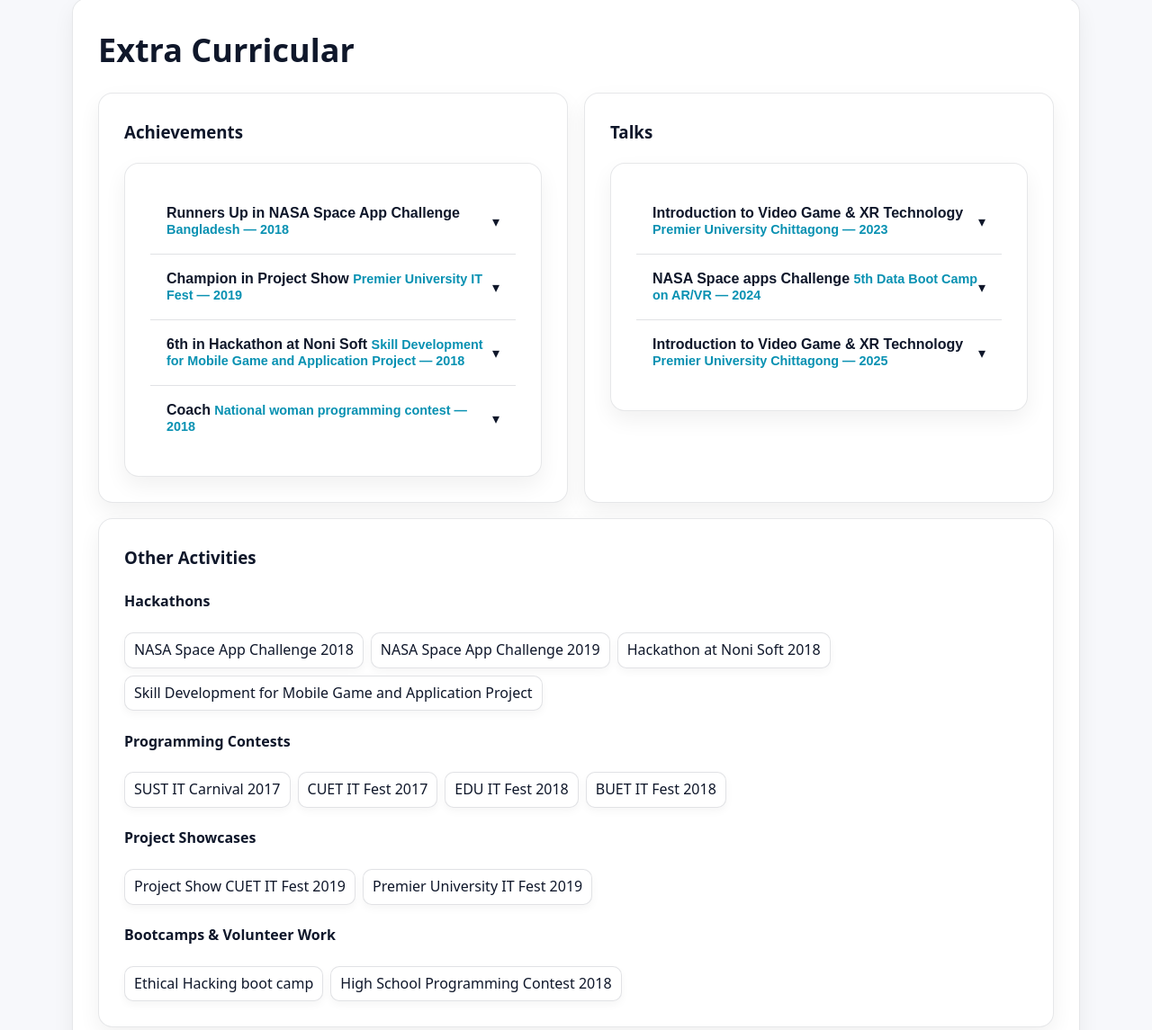
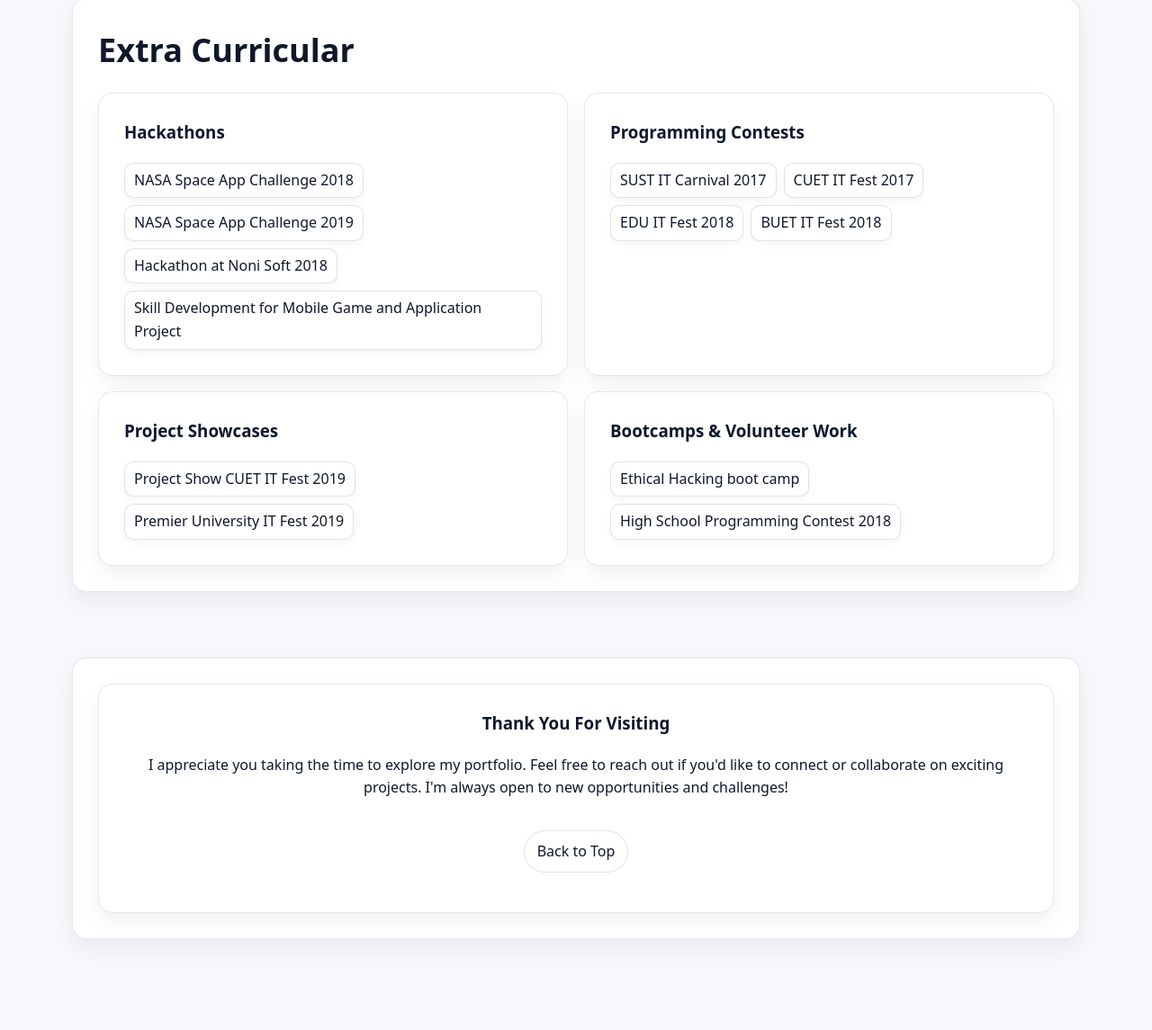
Before and after one commit to theaaa-studio/AAA_Personal_Portfolio, a plain HTML site: page index.html in a window 1280 px wide. Shown: the part 4309-5454 px from the top of the page at 90% size. After the commit the page ends 5389 px from the top, so only its background shows below. Drawn offline with Linux system fonts and the light colour scheme.

Commit message:
extra caricular updated

```diff
--- a/index.html
+++ b/index.html
@@ -1118,6 +1118,11 @@
         height: 100%;
         object-fit: cover; /* fill without distortion */
         display: block;
+      }
+
+      /* make all other-activity cards use normal width */
+      #extra .cards article:last-child {
+        grid-column: auto;
       }
     </style>
   </head>
@@ -1825,123 +1830,41 @@
           <h2 class="section-title">Extra Curricular</h2>
           <div class="grid cards">
             <article class="card glass">
-              <h3 style="margin-top: 0">Achievements</h3>
-              <div class="acc">
-                <div class="acc-item">
-                  <button class="acc-btn" type="button">
-                    <span
-                      ><strong>Runners Up in NASA Space App Challenge</strong>
-                      <span class="tag">Bangladesh — 2018</span></span
-                    ><span class="chev">▾</span>
-                  </button>
-                  <div class="acc-panel"><div></div></div>
-                </div>
-                <div class="acc-item">
-                  <button class="acc-btn" type="button">
-                    <span
-                      ><strong>Champion in Project Show</strong>
-                      <span class="tag"
-                        >Premier University IT Fest — 2019</span
-                      ></span
-                    ><span class="chev">▾</span>
-                  </button>
-                  <div class="acc-panel"><div></div></div>
-                </div>
-                <div class="acc-item">
-                  <button class="acc-btn" type="button">
-                    <span
-                      ><strong>6th in Hackathon at Noni Soft</strong>
-                      <span class="tag"
-                        >Skill Development for Mobile Game and Application
-                        Project — 2018</span
-                      ></span
-                    ><span class="chev">▾</span>
-                  </button>
-                  <div class="acc-panel"><div></div></div>
-                </div>
-                <div class="acc-item">
-                  <button class="acc-btn" type="button">
-                    <span
-                      ><strong>Coach</strong>
-                      <span class="tag"
-                        >National woman programming contest — 2018</span
-                      ></span
-                    ><span class="chev">▾</span>
-                  </button>
-                  <div class="acc-panel"><div></div></div>
-                </div>
-              </div>
-            </article>
-            <article class="card glass">
-              <h3 style="margin-top: 0">Talks</h3>
-              <div class="acc">
-                <div class="acc-item">
-                  <button class="acc-btn" type="button">
-                    <span
-                      ><strong
-                        >Introduction to Video Game & XR Technology</strong
-                      >
-                      <span class="tag"
-                        >Premier University Chittagong — 2023</span
-                      ></span
-                    ><span class="chev">▾</span>
-                  </button>
-                  <div class="acc-panel"><div></div></div>
-                </div>
-                <div class="acc-item">
-                  <button class="acc-btn" type="button">
-                    <span
-                      ><strong>NASA Space apps Challenge</strong>
-                      <span class="tag"
-                        >5th Data Boot Camp on AR/VR — 2024</span
-                      ></span
-                    ><span class="chev">▾</span>
-                  </button>
-                  <div class="acc-panel"><div></div></div>
-                </div>
-                <div class="acc-item">
-                  <button class="acc-btn" type="button">
-                    <span
-                      ><strong
-                        >Introduction to Video Game & XR Technology</strong
-                      >
-                      <span class="tag"
-                        >Premier University Chittagong — 2025</span
-                      ></span
-                    ><span class="chev">▾</span>
-                  </button>
-                  <div class="acc-panel"><div></div></div>
-                </div>
-              </div>
-            </article>
-            <article class="card glass">
-              <h3 style="margin-top: 0">Other Activities</h3>
-              <h4>Hackathons</h4>
+              <h3 style="margin-top: 0">Hackathons</h3>
               <div class="chips">
-                <span class="chip">NASA Space App Challenge 2018</span
-                ><span class="chip">NASA Space App Challenge 2019</span
-                ><span class="chip">Hackathon at Noni Soft 2018</span
-                ><span class="chip"
+                <span class="chip">NASA Space App Challenge 2018</span>
+                <span class="chip">NASA Space App Challenge 2019</span>
+                <span class="chip">Hackathon at Noni Soft 2018</span>
+                <span class="chip"
                   >Skill Development for Mobile Game and Application
                   Project</span
                 >
               </div>
-              <h4>Programming Contests</h4>
+            </article>
+
+            <article class="card glass">
+              <h3 style="margin-top: 0">Programming Contests</h3>
               <div class="chips">
-                <span class="chip">SUST IT Carnival 2017</span
-                ><span class="chip">CUET IT Fest 2017</span
-                ><span class="chip">EDU IT Fest 2018</span
-                ><span class="chip">BUET IT Fest 2018</span>
+                <span class="chip">SUST IT Carnival 2017</span>
+                <span class="chip">CUET IT Fest 2017</span>
+                <span class="chip">EDU IT Fest 2018</span>
+                <span class="chip">BUET IT Fest 2018</span>
               </div>
-              <h4>Project Showcases</h4>
+            </article>
+
+            <article class="card glass">
+              <h3 style="margin-top: 0">Project Showcases</h3>
               <div class="chips">
-                <span class="chip">Project Show CUET IT Fest 2019</span
-                ><span class="chip">Premier University IT Fest 2019</span>
+                <span class="chip">Project Show CUET IT Fest 2019</span>
+                <span class="chip">Premier University IT Fest 2019</span>
               </div>
-              <h4>Bootcamps & Volunteer Work</h4>
+            </article>
+
+            <article class="card glass">
+              <h3 style="margin-top: 0">Bootcamps & Volunteer Work</h3>
               <div class="chips">
-                <span class="chip">Ethical Hacking boot camp</span
-                ><span class="chip">High School Programming Contest 2018</span>
+                <span class="chip">Ethical Hacking boot camp</span>
+                <span class="chip">High School Programming Contest 2018</span>
               </div>
             </article>
           </div>
```
